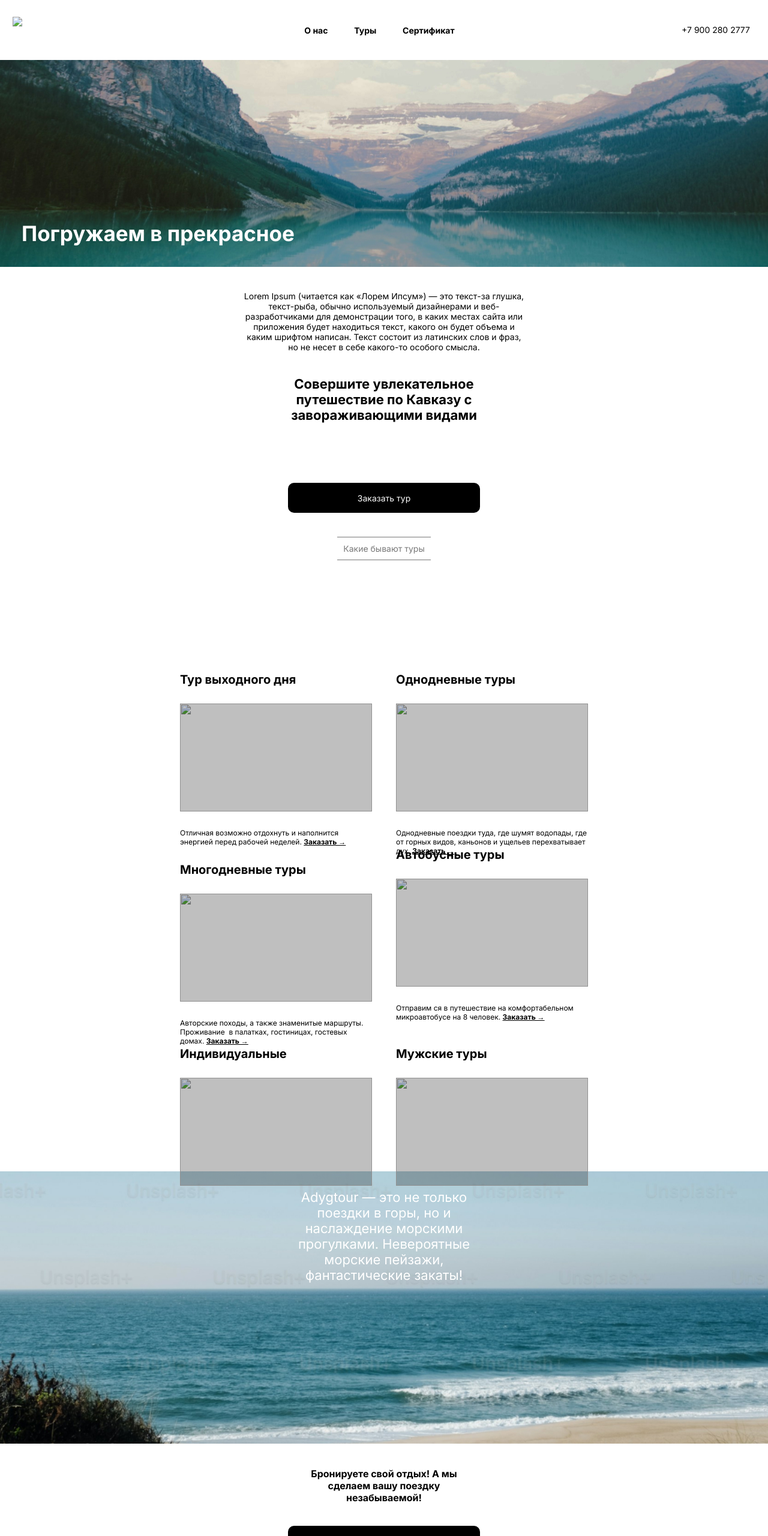
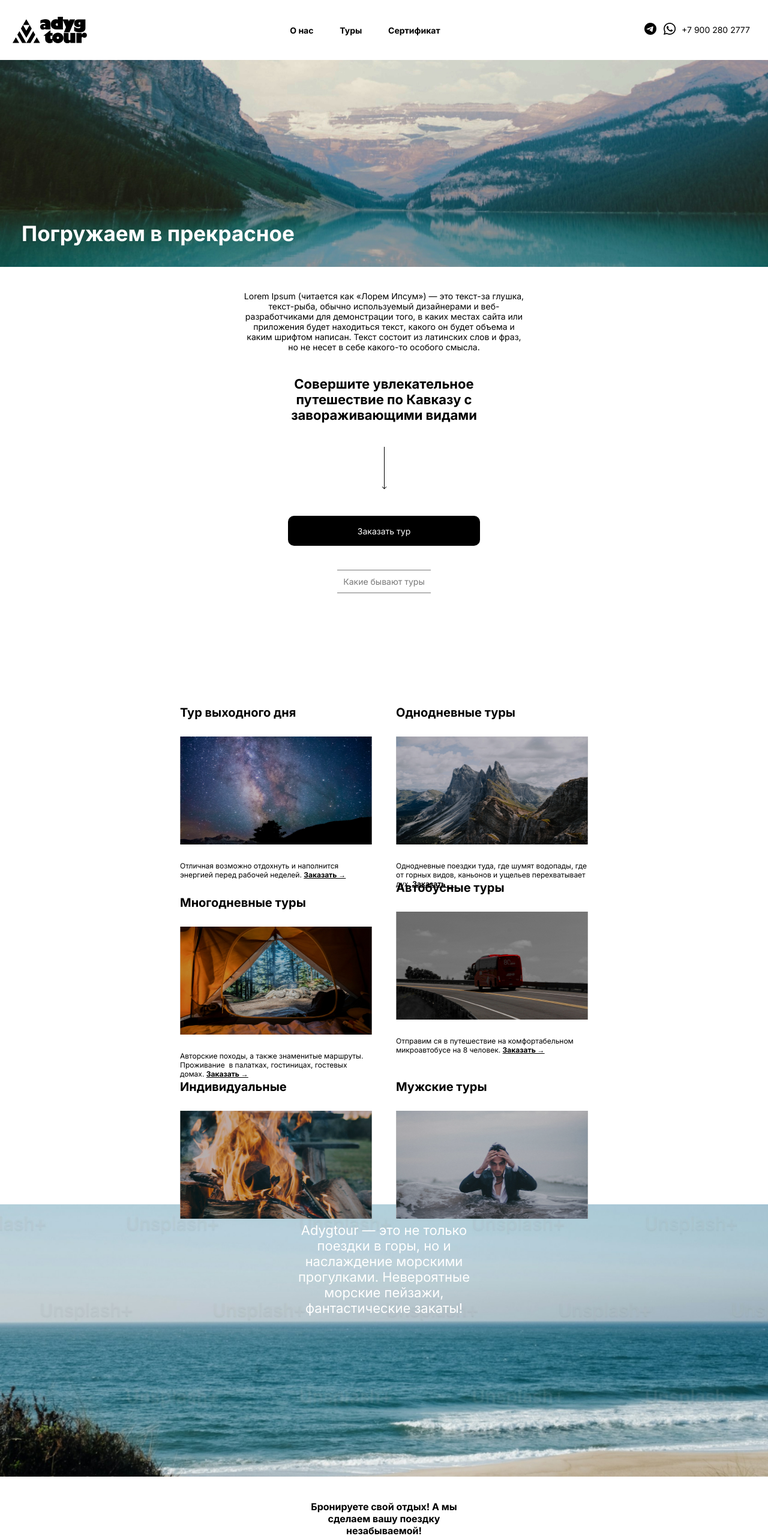
Before and after one commit to keneisiko/itog, a plain HTML site: page index.html in a window 1280 px wide. Shown: the top 2561 px of the page at 60% size. Drawn offline with Linux system fonts and the light colour scheme; files whose address does not match are found by name.

Commit message:
Update index.html

```diff
--- a/index.html
+++ b/index.html
@@ -16,7 +16,7 @@
     </head>
     <body>
         <div class="header">
-            <div class="logo"><img src="../www/img/logo.png"></div>
+            <div class="logo"><img src="/img/logo.png"></div>
             <div class="burger" onclick="toggleMenu()">
                 <div class="palka f"></div>
                 <div class="palka s"></div>
@@ -24,7 +24,7 @@
                 <div class="dropdown">
                     <div class="headerdrop">
                         <div class="content"  style="display: flex; justify-content: space-between;">
-                        <div class="logodrop" style="margin-left: 27px; margin-top: 28px;"><img src="../www/img/logophone.png" alt=""></div>
+                        <div class="logodrop" style="margin-left: 27px; margin-top: 28px;"><img src="/img/logophone.png" alt=""></div>
                     </div>
                     <div class="main" style="display: flex;flex-direction: column;width: 360px; height: 167px; color: white; margin-top: 167px;">
                         <a href="#text">О нас</a>
@@ -32,7 +32,7 @@
                         <a href="#ser">Сертификат</a>
                     </div>
                     <div class="footer" style="display: flex; flex-direction: column;align-items: center;justify-content: center;margin-top: 95px;">
-                        <div class="foototop"><img src="../www/img/icontgw.png" alt=""><img src="../www/img/iconww.png" alt=""></div>
+                        <div class="foototop"><img src="/img/icontgw.png" alt=""><img src="/img/iconww.png" alt=""></div>
                         <div>+7 900 280 2777</div>
                         <button>Заказать тур</button></div>
                     </div>
@@ -44,8 +44,8 @@
                 <a href="#ser" class="txthead w">Сертификат</a>
             </div></b>
             <div class="numbers">
-                <div class="icon" style="padding-right: 8px;"><img src="../www/img/tg_icon.png" alt=""></div>
-                <div class="icon" style="padding-right: 8px;"><img src="../www/img/waticon.png" alt=""></div>
+                <div class="icon" style="padding-right: 8px;"><img src="/img/tg_icon.png" alt=""></div>
+                <div class="icon" style="padding-right: 8px;"><img src="/img/waticon.png" alt=""></div>
                 <div class="txthead num">+7 900 280 2777</div>
             </div>
         </div>
@@ -55,38 +55,38 @@
         <main>
             <div class="littxt text1" id="text">Lorem Ipsum (читается как «Лорем Ипсум») — это текст-за глушка, текст-рыба, обычно используемый дизайнерами и веб-разработчиками для демонстрации того, в каких местах сайта или приложения будет находиться текст, какого он будет объема и каким шрифтом написан. Текст состоит из латинских слов и фраз, но не несет в себе какого-то особого смысла.</div>
             <div class="bigtxt text2"><b>Совершите увлекательное путешествие по Кавказу с завораживающими видами</b></div>
-            <div class="arrow"><img src="../www/img/Arrowblack.png" alt=""></div>
+            <div class="arrow"><img src="/img/Arrowblack.png" alt=""></div>
             <button class="littxt black">Заказать тур</button>
             <div class="littxt gray" id="Tour">Какие бывают туры</div>
             <div class="secondsec">
                 <div class="box high">
                     <div class="title midtxt"><b>Тур выходного дня</b></div>
-                    <div class="img img1"><img src="../www/img/secimg.jpg" alt=""><div class="gradient-overlay"></div></div>
+                    <div class="img img1"><img src="/img/secimg.jpg" alt=""><div class="gradient-overlay"></div></div>
                     <div class="text">Отличная возможно отдохнуть и наполнится энергией перед рабочей неделей. <a href="#">Заказать →</a></div>
                 </div>
                 <div class="box high">
                     <div class="title midtxt"><b>Однодневные туры</b></div>
-                    <div class="img img2"><img src="../www/img/thirdimg.jpg" alt=""><div class="gradient-overlay"></div></div>
+                    <div class="img img2"><img src="/img/thirdimg.jpg" alt=""><div class="gradient-overlay"></div></div>
                     <div class="text">Однодневные поездки туда, где шумят водопады, где от горных видов, каньонов и ущельев перехватывает дух. <a href="#">Заказать →</a></div>
                 </div>
                 <div class="box high">
                     <div class="title midtxt"><b>Многодневные туры </b></div>
-                    <div class="img img3"><img src="../www/img/fourthimg.jpg" alt=""><div class="gradient-overlay"></div></div>
+                    <div class="img img3"><img src="/img/fourthimg.jpg" alt=""><div class="gradient-overlay"></div></div>
                     <div class="text">Авторские походы, а также знаменитые маршруты. Проживание  в палатках, гостиницах, гостевых домах. <a href="#">Заказать →</a></div>
                 </div>
                 <div class="box">
                     <div class="title midtxt"><b>Автобусные туры</b></div>
-                    <div class="img img4"><img src="../www/img/fifthimg.jpg" alt=""><div class="gradient-overlay"></div></div>
+                    <div class="img img4"><img src="/img/fifthimg.jpg" alt=""><div class="gradient-overlay"></div></div>
                     <div class="text">Отправим ся в путешествие на комфортабельном микроавтобусе на 8 человек. <a href="#">Заказать →</a></div>
                 </div>
                 <div class="box">
                     <div class="title midtxt"><b>Индивидуальные</b></div>
-                    <div class="img img15"><img src="../www/img/sixthimg.jpg" alt=""><div class="gradient-overlay"></div></div>
+                    <div class="img img15"><img src="/img/sixthimg.jpg" alt=""><div class="gradient-overlay"></div></div>
                     <div class="text">Туры, направленные на полную перезагрузку. Вы получите яркие эмоции и массу новых впечатлений. Выбирайте отдых, который вам по душе: активный или релаксационный. Отдых, в котором вы найдете себя настоящего. <a href="#">Заказать →</a></div>
                 </div>
                 <div class="box">
                     <div class="title midtxt"><b>Мужские туры</b></div>
-                    <div class="img img6"><img src="../www/img/seventhimg.jpg" alt=""><div class="gradient-overlay"></div></div>
+                    <div class="img img6"><img src="/img/seventhimg.jpg" alt=""><div class="gradient-overlay"></div></div>
                     <div class="text">Полное погружение в горную атмосферу, вдалеке от городской суеты: конные туры, дайвинг, сплавы по горным рекам, квадроциклы, полёты на параплане.<br>
                         <a href="#">Заказать →</a></div>
                 </div>
@@ -96,17 +96,22 @@
             <button class="littxt black">Заказать тур</button>
             <div class="lastsec" id="ser">
                 <div class="midtxt txtl">А если хотите сделать оригинальный подарок близкому человеку</div>
-                <div><img src="../www/img/Arrow.png" alt=""></div>
+                <div><img src="/img/Arrow.png" alt=""></div>
                 <div class="verbigtxt txtl"><b>Сертификат Adyg Tour</b></div>
                 <div class="midtxt"><b>это то, что вам нужно!</b></div>
                 <div class="verlittxt ltxt">Подарочный сертификат от Adygtour это любая услуга нашей компании. Эксклюзивный тур, обучение горным лыжам или сноуборде, проживание в лучших домиках в горах. Можно выбрать из готовых туров или с возможностью выбора маршрута.</div>
                 <button class="littxt whiteb">Порадовать близкого</button>
             </div>
-            <div class="foot" ><img src="../www/img/logofoot.png" alt=""></div>
+            <div class="foot" ><img src="/img/logofoot.png" alt=""></div>
             <div class="foot ftxt">Мы предоставляем страхование и договор на услуги.
                 Услуги профессиональных гидов, трансфер, экскурсии по Кавказу.
                 Оказываем помощь в бронировании и размещении.</div>
             <div class="foot"><b>2025</b></div>
         </main>
     </body>
+    <script>
+
+
+
+    </script>
 </html>
```
